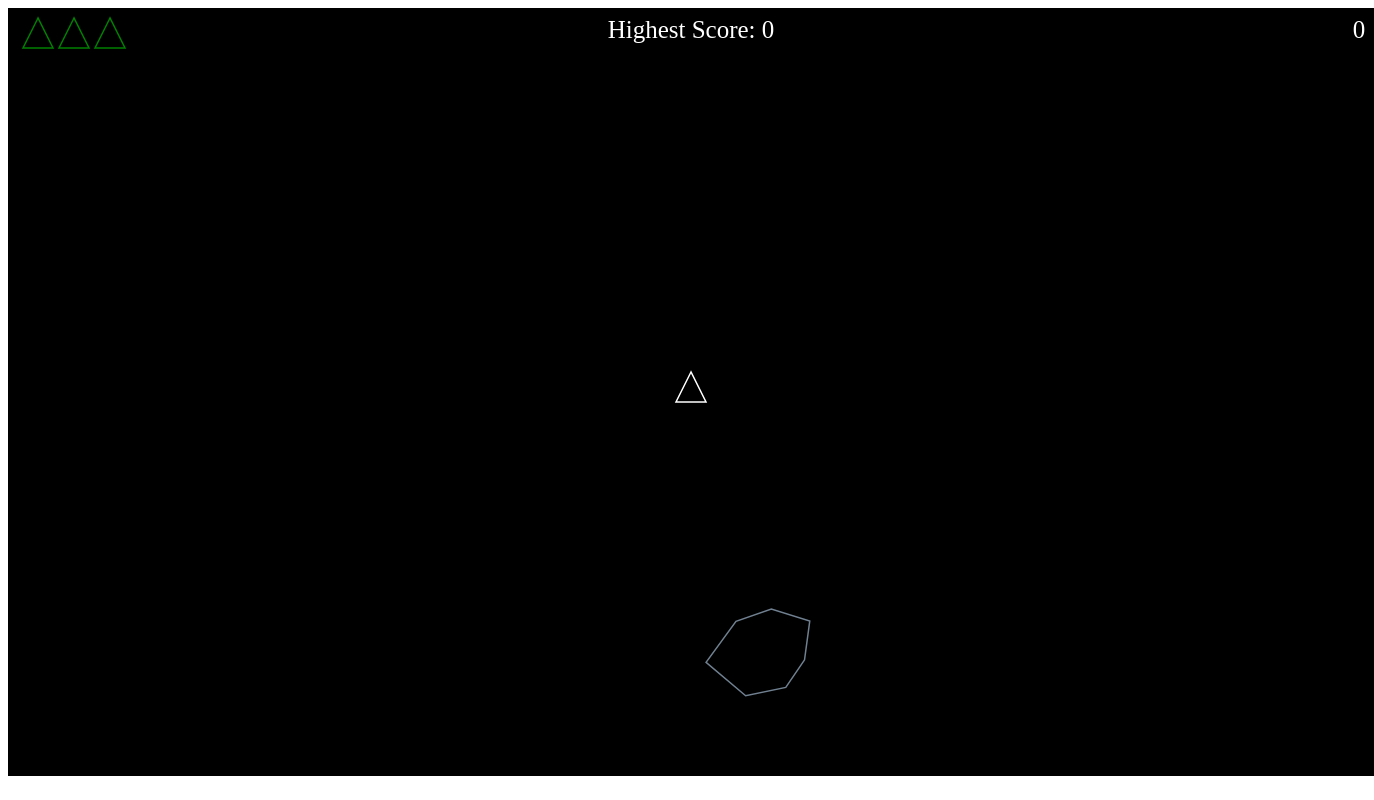
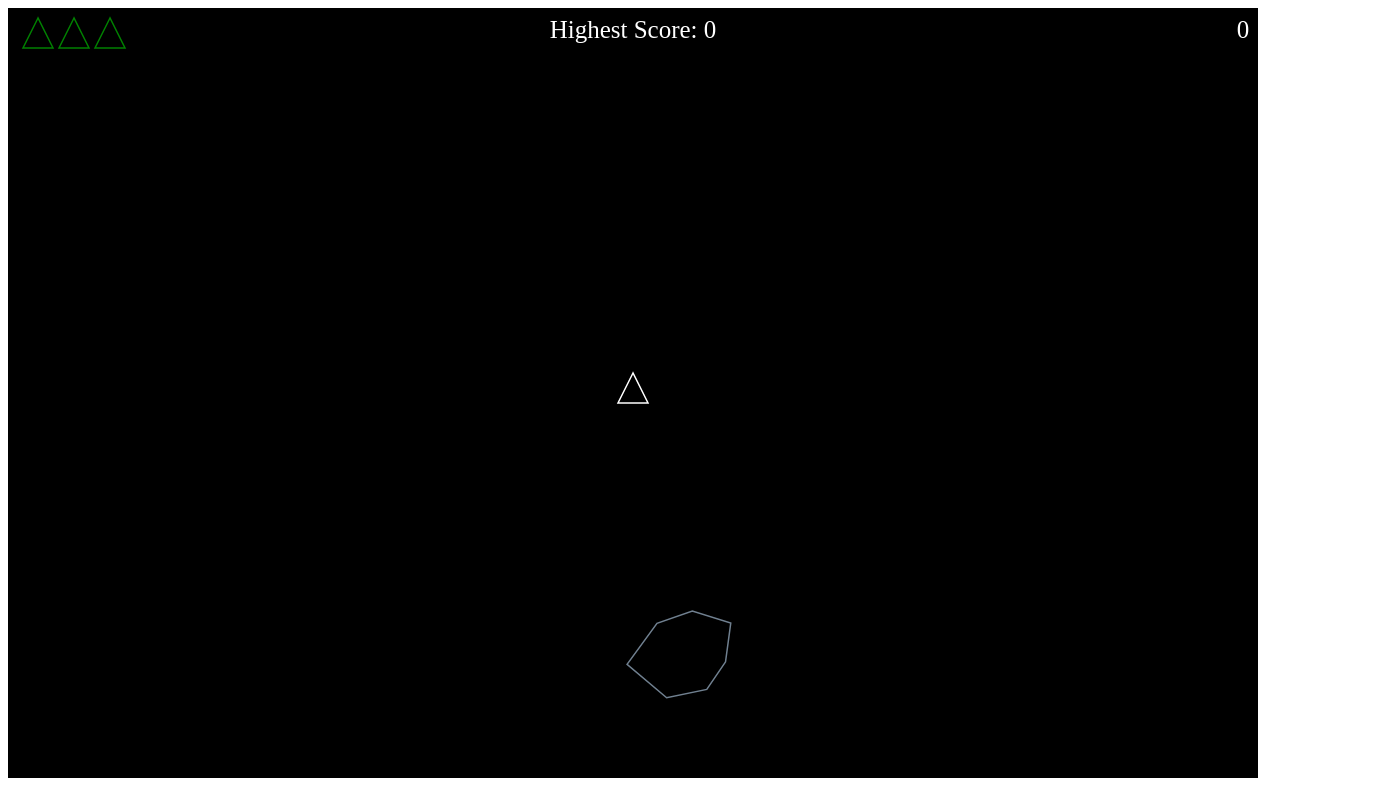
Before and after one commit to Excrusio/Asteroids-Javascript, a plain HTML site: page index.html in a window 1280 px wide. Shown: the whole page, 1374 px wide, since content can reach past the window. Drawn offline with Linux system fonts and the light colour scheme.

Commit message:
Modify canvas size

```diff
--- a/Asteroids.js
+++ b/Asteroids.js
@@ -36,6 +36,8 @@ const HIGH_SCORE_KEY = "highestScore";
 
 let canvas = document.getElementById("gameCanvas");
 let context = canvas.getContext("2d");
+context.canvas.width = window.innerWidth - 30;
+context.canvas.height = window.innerHeight - 30;
 
 function distanceBetweenPoints(x1, y1, x2, y2) {
 	return Math.sqrt(Math.pow(x2 - x1, 2) + Math.pow(y2 - y1, 2));
--- a/index.html
+++ b/index.html
@@ -6,7 +6,7 @@
 		<title>Asteroids</title>
 	</head>
 	<body>
-		<canvas id="gameCanvas" width="1366" height="768"></canvas>
+		<canvas id="gameCanvas" width="700" height="500"></canvas>
 		<script src="Asteroids.js"></script>
 	</body>
 </html>
```
